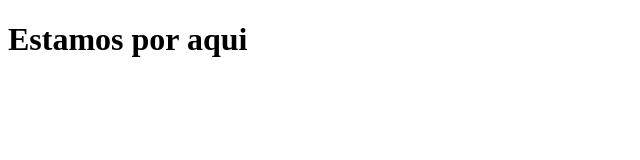
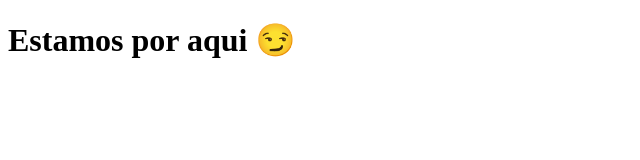
Before and after one commit to Geanderson-Ferreira/clone-tabnews, a Next.js app: page / in a window 1280 px wide. Shown: the top 160 px of the page, without its empty margins (0-640 px from the left). Built offline with nearby package versions, Linux system fonts and the light colour scheme.

Commit message:
Ajuste msg inicial2

```diff
--- a/pages/index.js
+++ b/pages/index.js
@@ -1,5 +1,5 @@
 function Home() {
-  return <h1>Estamos por aqui</h1>;
+  return <h1>Estamos por aqui 😏</h1>;
 }
 
 export default Home;
```
